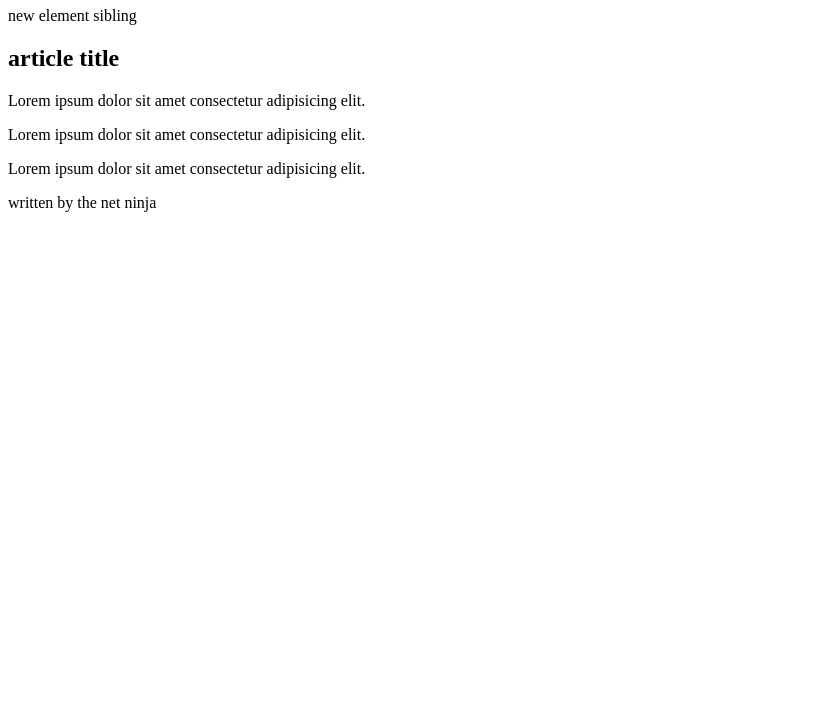
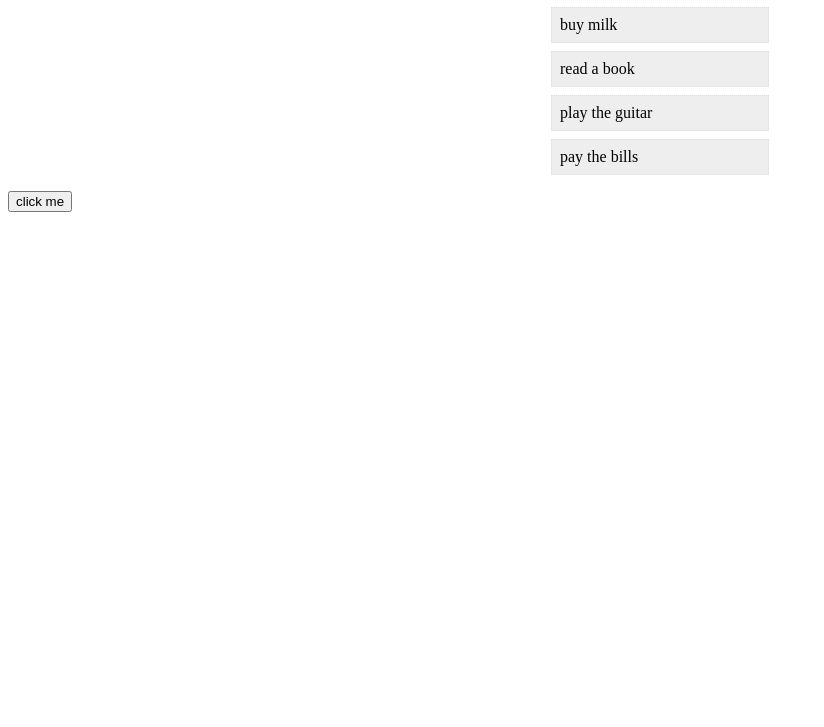
Before and after one commit to Collins1618/DOMjs, a plain HTML site: page index.html in a window 1280 px wide. Shown: the part 73-800 px from the top of the page, without its empty margins (0-824 px from the left). Drawn offline with Linux system fonts and the light colour scheme.

Commit message:
event listeners on a button

```diff
--- a/app.js
+++ b/app.js
@@ -1,17 +1,6 @@
-const article = document.querySelector('article');
-// console.log(article.children);
+const button = document.querySelector('button');
 
-// Array.from(article.children).forEach(child => {
-//     child.classList.add('article-element');
-// })
-
-const title = document.querySelector('h2');
-console.log(title.parentElement);
-console.log(title.parentElement.parentElement); //we can chain
-//these thigns together
-
-console.log(title.nextElementSibling);
-console.log(title.previousElementSibling);
-
-//chaining
-console.log(title.nextElementSibling.parentElement.children);
+//add an event listener using the addEventListener methods
+button.addEventListener('click', () => {
+    console.log("you clicked me");
+});
--- a/index.html
+++ b/index.html
@@ -4,19 +4,29 @@
 <head>
     <title>The DOM</title>
     <link rel="stylesheet" href="style.css">
+    <style>
+        li{
+            list-style: none;
+            max-width: 200px;
+            padding: 8px;
+            margin: 8px auto;
+            background: #eeeeee;
+            border: 1px dotted #dddddd;
+        }
+    </style>
 </head>
 
 <body>
-    <h1 class="title">The DOM</h1>
+    <h1 class="title">Todos</h1>
 
-    <article>
-        <p>new element sibling</p>
-        <h2>article title</h2>
-        <p>Lorem ipsum dolor sit amet consectetur adipisicing elit.</p>
-        <p>Lorem ipsum dolor sit amet consectetur adipisicing elit.</p>
-        <p>Lorem ipsum dolor sit amet consectetur adipisicing elit.</p>
-        <div>written by the net ninja</div>
-    </article>
+    <ul>
+        <li>buy milk</li>
+        <li>read a book</li>
+        <li>play the guitar</li>
+        <li>pay the bills</li>
+    </ul>
+
+    <button>click me</button>
 
 
 
```
